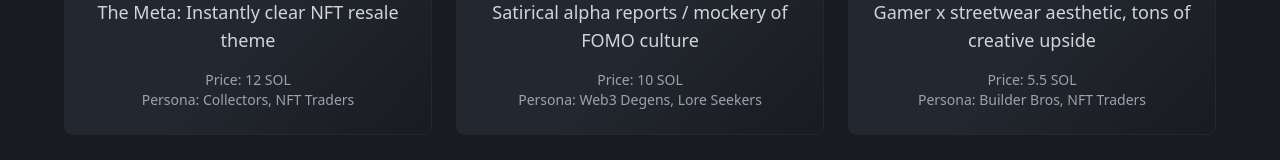
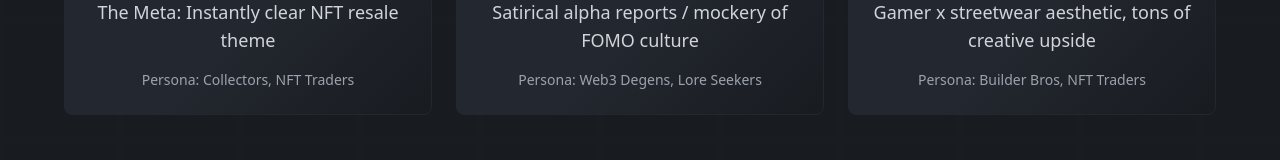
Before and after one commit to kongx-dev/retailstar-sol, a React (Vite) app: page / in a window 1280 px wide. Shown: the part 1180-1340 px from the top of the page. Built offline with nearby package versions, Linux system fonts and the light colour scheme.

Commit message:
Homepage Price Changes

```diff
--- a/src/pages/HomePage.jsx
+++ b/src/pages/HomePage.jsx
@@ -156,7 +156,7 @@ const HomePage = () => {
                   </div>
                   <h3 className="text-2xl font-bold solana-gradient flicker-solana mb-2">{node.name}</h3>
                   <p className="text-lg text-gray-300 mb-4">{node.description}</p>
-                  <p className="text-sm text-gray-400">Price: {node.price}</p>
+                  {/* <p className="text-sm text-gray-400">Price: {node.price}</p> */}
                   <p className="text-sm text-gray-400">Persona: {node.persona}</p>
                 </Link>
               ))}
```
